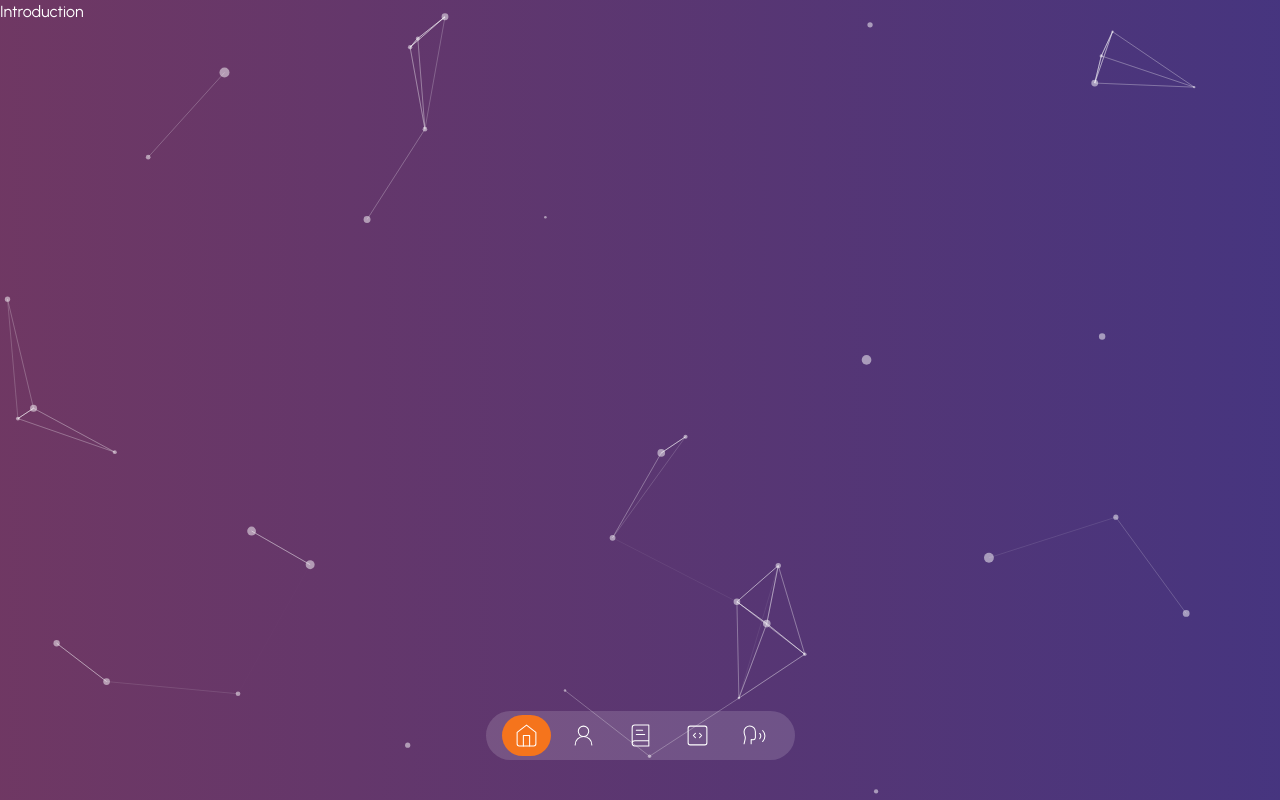
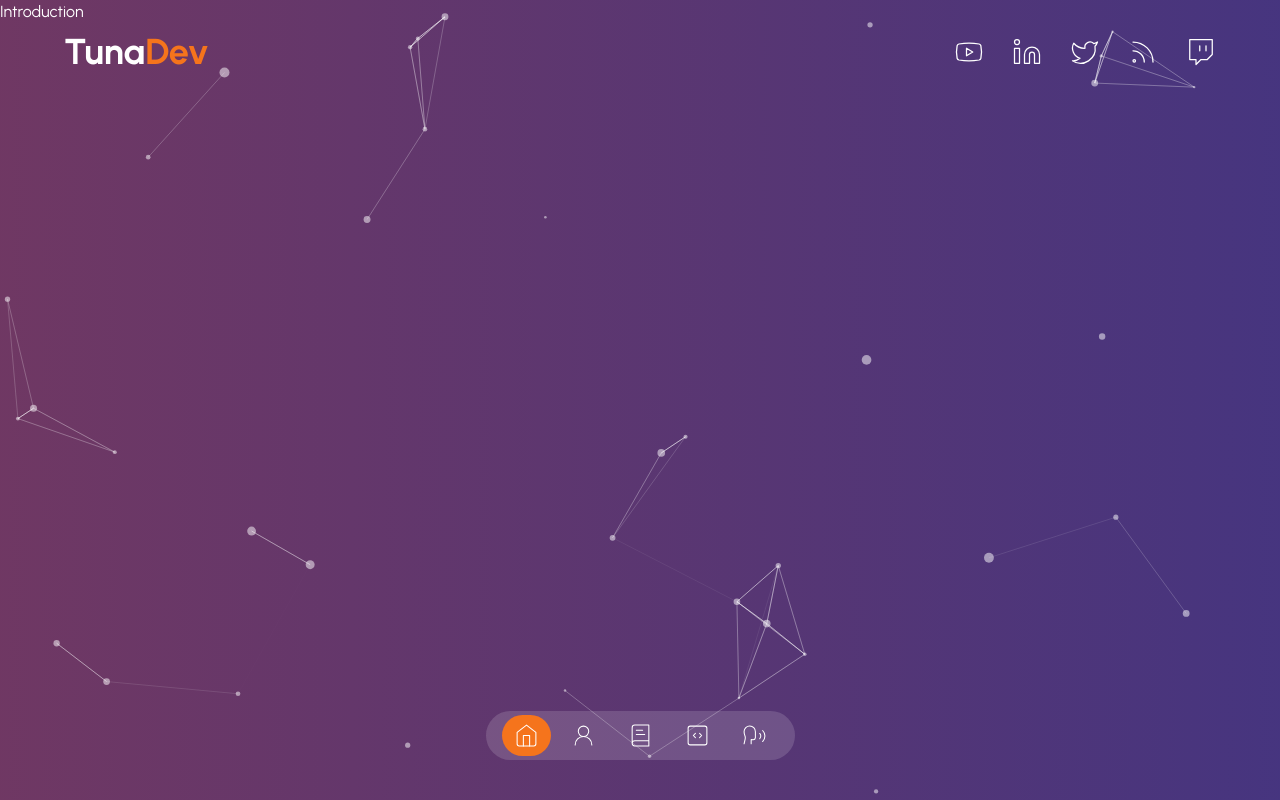
Before and after one commit to iamtun/profile, a Next.js app: page / in a window 1280 px wide. Built offline with nearby package versions, Linux system fonts and the light colour scheme.

Commit message:
feat: add header

```diff
--- a/src/app/layout.tsx
+++ b/src/app/layout.tsx
@@ -1,7 +1,7 @@
 import type { Metadata } from 'next';
 import { Urbanist } from 'next/font/google';
 import './globals.css';
-import { Navbar } from '../components';
+import { Header, Navbar } from '../components';
 
 const urbanist = Urbanist({ subsets: ['latin'] });
 
@@ -19,6 +19,7 @@ export default function RootLayout({
     <html lang="en">
       <body className={urbanist.className}>
         <Navbar />
+        <Header />
         {children}
       </body>
     </html>
--- a/src/components/index.tsx
+++ b/src/components/index.tsx
@@ -3,5 +3,5 @@ import MotionTransaction from './motion-transaction';
 import TransactionPage from './transition-page';
 
 import Navbar from './layouts/navbar';
-
-export { Cover, Navbar, MotionTransaction, TransactionPage };
+import Header from './layouts/header';
+export { Cover, Navbar, MotionTransaction, TransactionPage, Header };
--- /dev/null
+++ b/src/components/layouts/header.tsx
@@ -0,0 +1,40 @@
+import React from 'react';
+import { MotionTransaction } from '..';
+import Link from 'next/link';
+import { socialNetworks } from '@/constants/data';
+
+const Header: React.FC = () => {
+  return (
+    <MotionTransaction
+      position="bottom"
+      className="absolute z-40 inline-block w-full"
+    >
+      <header>
+        <div className="container justify-between max-w-6xl mx-auto md:flex mt-5">
+          <Link href={'/'}>
+            <h1 className="my-3 text-4xl font-bold text-center md:text-left">
+              Tuna
+              <span className="text-secondary">Dev</span>
+            </h1>
+          </Link>
+
+          <div className="flex items-center justify-center gap-7">
+            {socialNetworks.map(({ logo, id, src }) => {
+              return (
+                <Link
+                  key={id}
+                  href={src}
+                  className="transition-all duration-300 hover:text-secondary"
+                >
+                  {logo}
+                </Link>
+              );
+            })}
+          </div>
+        </div>
+      </header>
+    </MotionTransaction>
+  );
+};
+
+export default Header;
```
